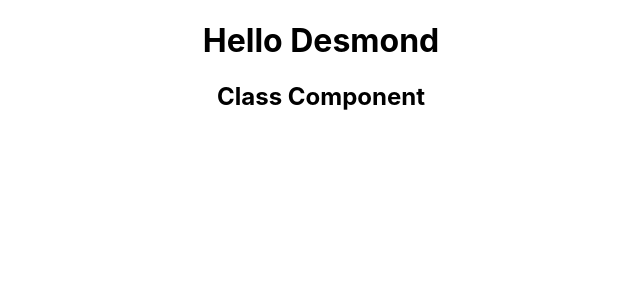
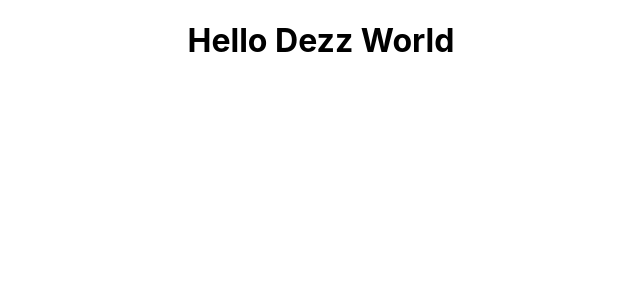
Before and after one commit to dawungayi/learning-react, a React (Create React App) app: page / in a window 1280 px wide. Shown: the top 300 px of the page, without its empty margins (319-959 px from the left). Built offline with nearby package versions, Linux system fonts and the light colour scheme.

Commit message:
Explores benefits of JSX in React - Highlights the benefits of using JSX in our components over using React.createElement(), and minor details between JSX attributes and those in HTML.

```diff
--- a/src/App.js
+++ b/src/App.js
@@ -1,18 +1,21 @@
 import logo from './logo.svg';
 import './App.css';
-// functional component - stateless
+// functional component
 import MyComponent from '../src/components/Greet'
+import Hello from "../src/components/Hello";
 
-// class conponent - stateful
+// class conponent
 import Welcome from "../src/components/Welcome";
 
 function App() {
   return (
     <div className="App">
-      <MyComponent></MyComponent>
+      {/* <MyComponent></MyComponent> */}
       {/* <Welcome></Welcome> */}
       {/* if there is nothing between the open and close tags for this component, a self-closing tag will suffice */}
-      <Welcome></Welcome>
+      {/* <Welcome/> */}
+      <Hello/>
+
     </div>
   );
 }
--- /dev/null
+++ b/src/components/Hello.js
@@ -0,0 +1,23 @@
+import React from 'react'
+
+const Hello = () => {
+    /** With JSX */
+    return(
+        // use className instead, since class is a JS keyword
+        <div className="helloClass">
+            <h1>Hello Dezz World</h1>
+        </div>
+    )
+
+    /** No JSX */
+    // return React.createElement(
+    //     'div',
+    //     null,
+    //     React.createElement('h1', null, 'Hello Dezz World'))
+    // return React.createElement(
+    //     'div',
+    //     {id: 'helloTag', className: 'helloClass'}, // key value pairs to apply attributes (use className instead, since class is a JS keyword)
+    //     React.createElement('h1', null, 'Hello Dezz World'))
+}
+
+export default Hello
```
Also changed, not shown: 1 other file (tests, documents, lock files or other folders).
